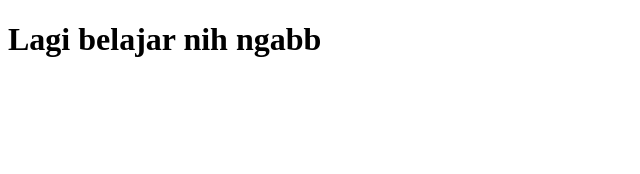
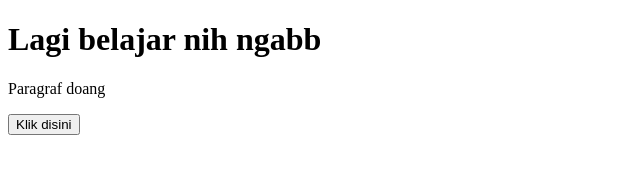
Before and after one commit to Pewspew/Belajar-Github, a plain HTML site: page index.html in a window 1280 px wide. Shown: the whole page, without its empty margins (0-640 px from the left). Drawn offline with Linux system fonts and the light colour scheme.

Commit message:
Update file html dan nambah style css

```diff
--- a/index.html
+++ b/index.html
@@ -8,6 +8,8 @@
 <body>
 
     <h1>Lagi belajar nih ngabb</h1>
+    <p>Paragraf doang</p>
+    <button>Klik disini</button>
 
 </body>
 </html>
--- /dev/null
+++ b/style.css
@@ -0,0 +1,3 @@
+*{
+    padding : 20px ;
+}
```
